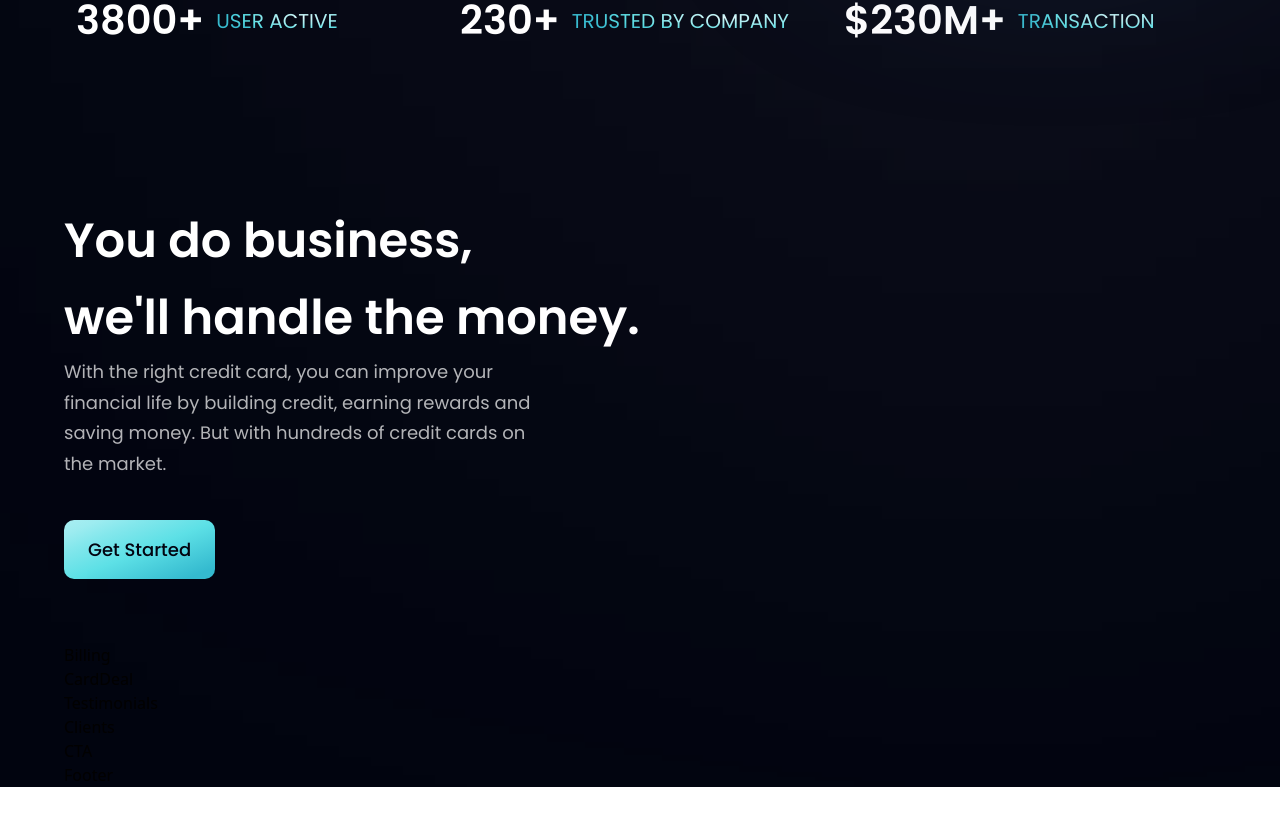
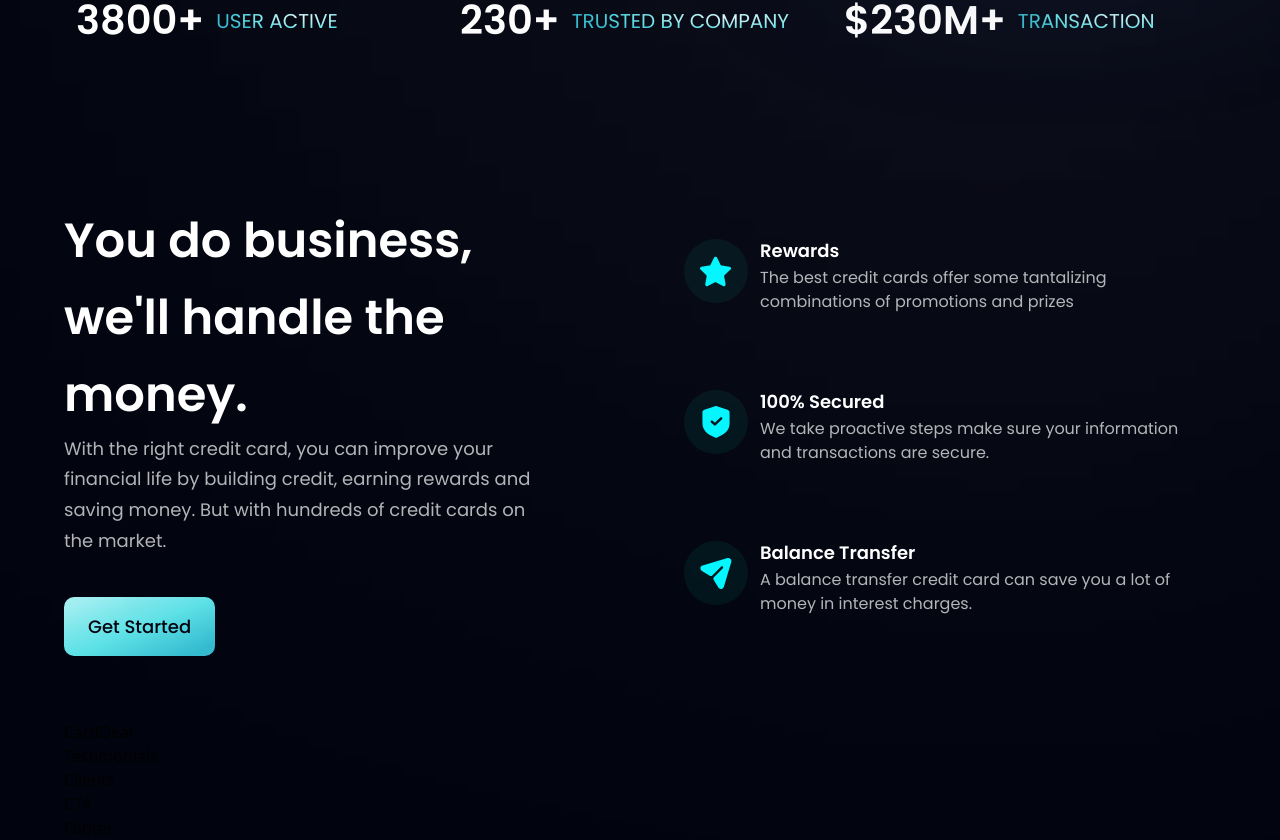
Before and after one commit to ociel-gonzalez-solis/ui-ux-responsive-react-project, a React (Vite) app: page / in a window 1280 px wide. Shown: the part 806-1646 px from the top of the page. Before the commit the page ends 1593 px from the top, so only its background shows below. Built offline with nearby package versions, Linux system fonts and the light colour scheme.

Commit message:
Business completed

```diff
--- a/src/components/Billing.jsx
+++ b/src/components/Billing.jsx
@@ -1,5 +1,9 @@
-const Billing = () => {
-  return <div>Billing</div>;
-};
+import { apple, bill, google } from "../assets/img";
+import styles, { layout } from "../styles";
 
+const Billing = () => (
+  <div>
+    <div></div>
+  </div>
+);
 export default Billing;
--- a/src/components/Business.jsx
+++ b/src/components/Business.jsx
@@ -1,11 +1,10 @@
-import { Button } from "./ui";
+import { Button, FeatureCard } from "./ui";
 import styles, { layout } from "../styles";
 import { features } from "../constants";
 
 const Business = () => {
-  // Hello from laptop
   return (
-    <section className={`${layout.section}`}>
+    <section id="features" className={`${layout.section}`}>
       <div className={`${layout.sectionInfo}`}>
         <h2 className={`${styles.heading2}`}>
           You do business,
@@ -19,6 +18,11 @@ const Business = () => {
 
         <Button styles={`mt-10`} />
       </div>
+      <div className={`${layout.sectionImg} flex-col`}>
+        {features.map((feature, index) => (
+          <FeatureCard key={feature.id} {...feature} index={index} />
+        ))}
+      </div>
     </section>
   );
 };
--- /dev/null
+++ b/src/components/ui/FeatureCard.jsx
@@ -0,0 +1,24 @@
+import { features } from "../../constants";
+import styles from "../../styles";
+
+export const FeatureCard = ({ icon, title, content, index }) => (
+  <div
+    className={`flex flex-row rounded-[20px] p-6 ${
+      index !== features.length - 1 ? "mb-6" : "mb-0"
+    } feature-card`}
+  >
+    <div
+      className={`h-[64px] w-[64px] rounded-full ${styles.flexCenter} bg-dimBlue`}
+    >
+      <img src={icon} alt="icon" className="h-[50%] w-[50%] object-contain" />
+    </div>
+    <div className="ml-3 flex flex-1 flex-col">
+      <h4 className="mb-1 font-poppins text-[18px] font-semibold leading-[23px] text-white">
+        {title}
+      </h4>
+      <p className="mb-1 font-poppins text-[16px] font-normal leading-[24px] text-dimWhite">
+        {content}
+      </p>
+    </div>
+  </div>
+);
--- a/src/components/ui/index.js
+++ b/src/components/ui/index.js
@@ -5,6 +5,7 @@ import { DesktopMenu } from "./DesktopMenu";
 import { NavLinksUI } from "./NavLinksUI";
 import { GetStarted } from "./GetStarted";
 import { GradientHero } from "./GradientHero";
+import { FeatureCard } from "./FeatureCard";
 
 export {
   Button,
@@ -14,4 +15,5 @@ export {
   NavLinksUI,
   GetStarted,
   GradientHero,
+  FeatureCard,
 };
```
